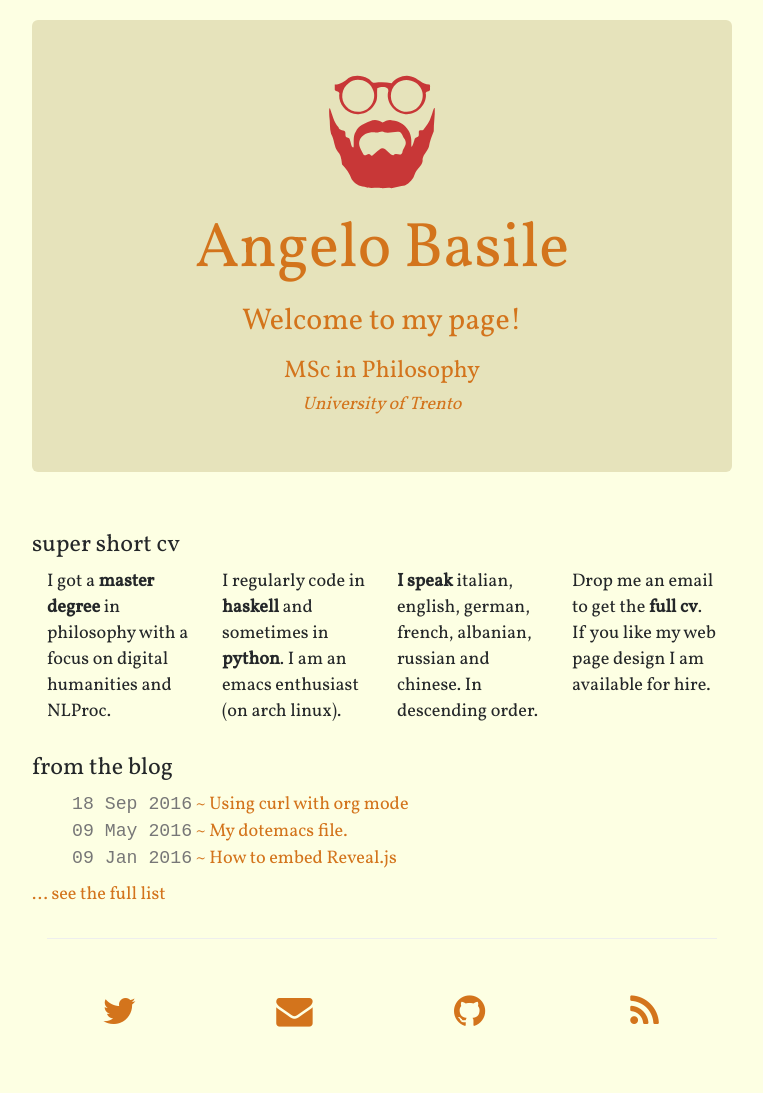
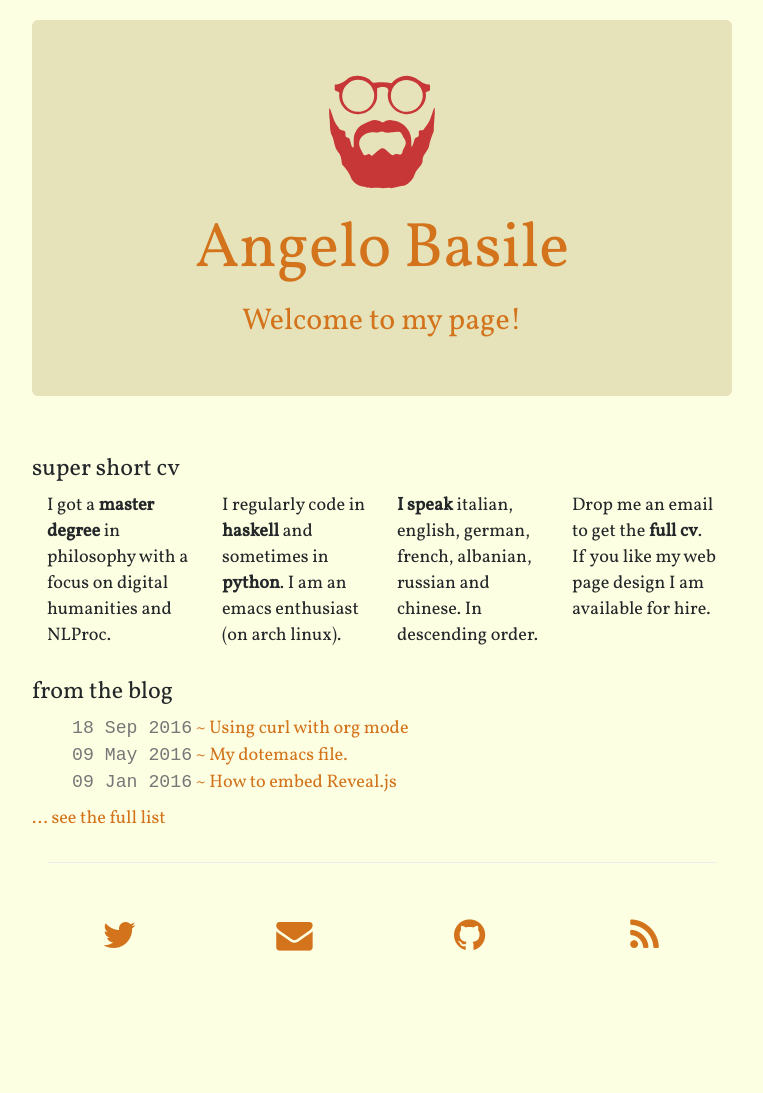
Before and after one commit to rs2/anbasile.github.io, a Jekyll site: the page built from index.html, in a window 1280 px wide. Shown: the whole page, without its empty margins (258-1021 px from the left). Built offline with Jekyll 4.4.1, drawn with Linux system fonts in a browser that asks for light colours; nearby versions of some CDN libraries; after the commit the page ends 1017 px from its top, so only the background shows below that.

Commit message:
Update content.html

```diff
--- a/_includes/content.html
+++ b/_includes/content.html
@@ -5,8 +5,6 @@
           <img class="animated bounceIn" src="./img/logo.svg" width="128" height="128" alt="logo">
           <h1>Angelo Basile</h1>
           <h2>Welcome to my page!</h2>
-          <h3>MSc in Philosophy</h3>
-          <h4><i>University of Trento</i></h4>
         </header>
       </div>
 
```
